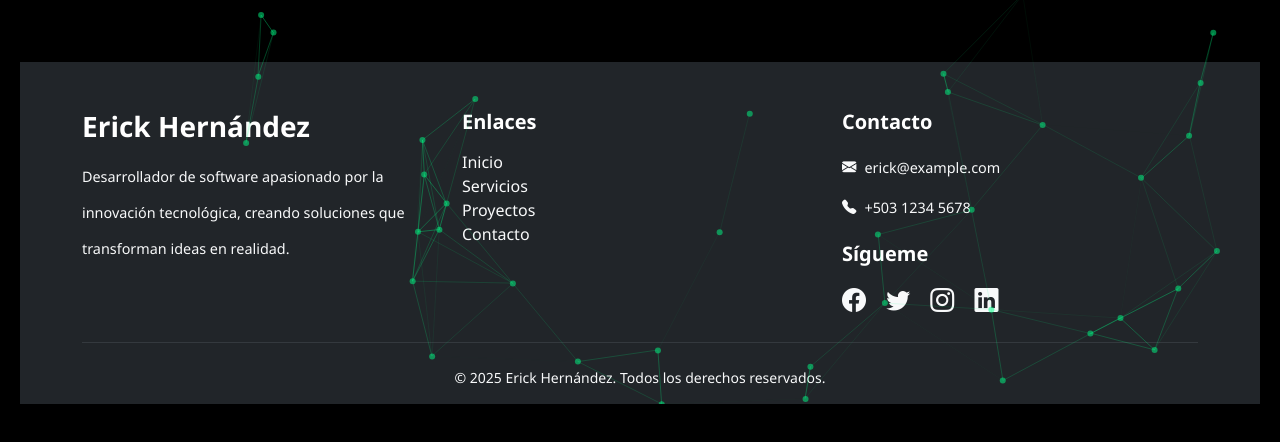
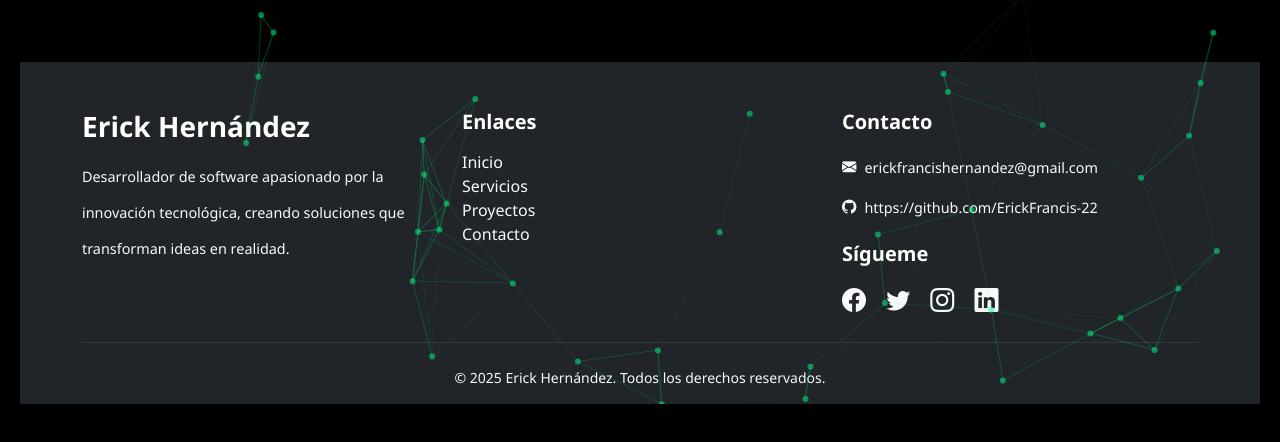
Before and after one commit to ErickFrancis-22/mi-pagina-web, a plain HTML site: page home.html in a window 1280 px wide. Shown: the part 2283-2725 px from the top of the page. Drawn offline with nearby package versions, Linux system fonts and the light colour scheme; animation ran at ten frames a second.

Commit message:
Primer commit

```diff
--- a/home.html
+++ b/home.html
@@ -157,8 +157,8 @@
           </div>
           <div class="col-md-4">
             <h5 class="mb-3">Contacto</h5>
-            <p class="small mb-1"><i class="bi bi-envelope-fill me-2"></i>erick@example.com</p>
-            <p class="small mb-3"><i class="bi bi-telephone-fill me-2"></i>+503 1234 5678</p>
+            <p class="small mb-1"><i class="bi bi-envelope-fill me-2"></i>erickfrancishernandez@gmail.com</p>
+            <p class="small mb-3"><i class="bi bi-github me-2"></i>https://github.com/ErickFrancis-22</p>
             <h5 class="mb-3">Sígueme</h5>
             <a href="#" class="text-light fs-4 me-3"><i class="bi bi-facebook"></i></a>
             <a href="#" class="text-light fs-4 me-3"><i class="bi bi-twitter"></i></a>
```
